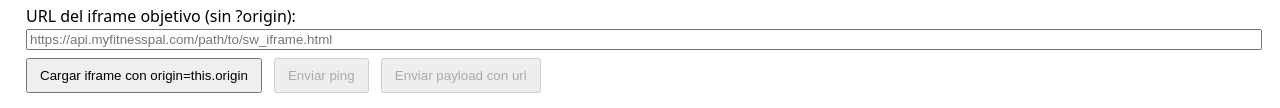
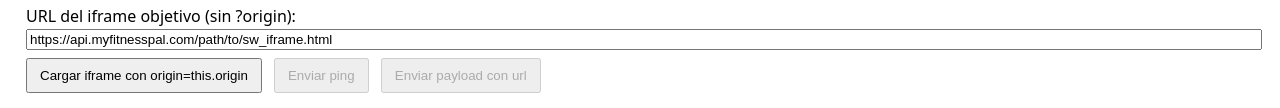
Before and after one commit to marchenaa35/poc-iframe, a plain HTML site: page index.html in a window 1280 px wide. Shown: the part 215-323 px from the top of the page. Drawn offline with Linux system fonts and the light colour scheme.

Commit message:
Update index.html

```diff
--- a/index.html
+++ b/index.html
@@ -88,7 +88,7 @@
     });
 
     // carga rápida si quieres: prefill con ejemplo (opcional)
-    // input.value = 'https://api.myfitnesspal.com/path/to/sw_iframe.html';
+    input.value = 'https://api.myfitnesspal.com/path/to/sw_iframe.html';
   </script>
 </body>
 </html>
```
